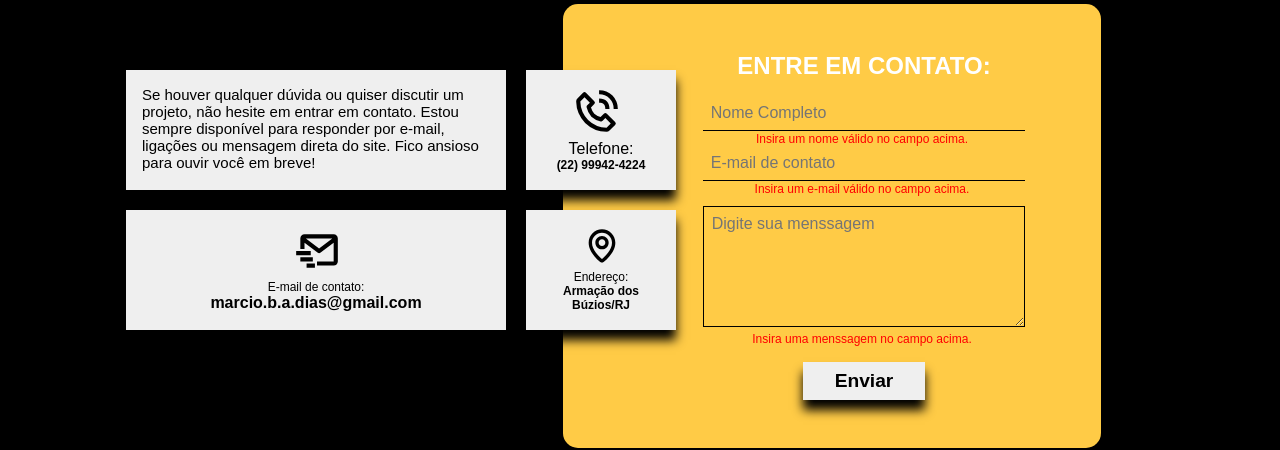
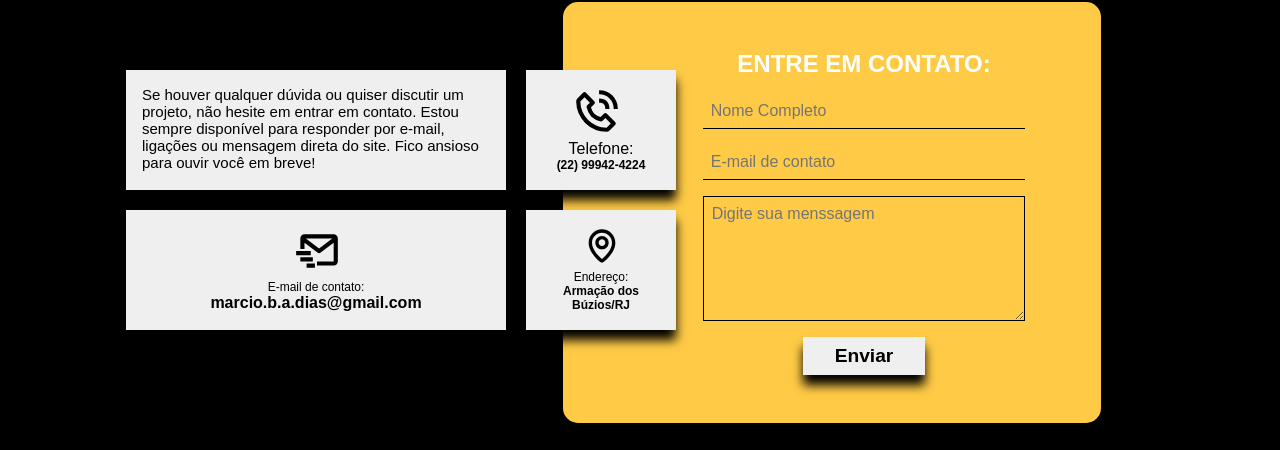
Before and after one commit to MarcioBADias/my-portifolio-main, a React (Create React App) app: page / in a window 1280 px wide. Shown: the part 2205-2655 px from the top of the page. Built offline with nearby package versions, Linux system fonts and the light colour scheme.

Commit message:
ajustes no form

```diff
--- a/src/components/form/index.js
+++ b/src/components/form/index.js
@@ -5,12 +5,29 @@ import { BiMailSend, BiMap, BiPhoneCall } from "react-icons/bi";
 import * as C from './style';
 
 const Form = () => {
-    const [validDate, setValidDate] = useState(false);
+    /* const [sendMessage, setSendMessage] = useState(false);
+    const [name, setName] = useState('');
+    const [mail, setMail] = useState('');
+    const [message, setMessage] = useState('');
+    const [isValidName, setIsValidName] = useState(true);
+    const [isValidMail, setIsValidMail] = useState(true);
+    const [isValidMessage, setIsValidMessage] = useState(true);
+
     const validName = /^[a-zA-ZÀ-ÿ]+([\s][a-zA-ZÀ-ÿ]+)*$/;
     const validMail = /^[^\s@]+@[^\s@]+[^\s@]+$/;
-    const validText = /^[\s\S]+$/;
+    const validMessage = /^[\s\S]+$/;
 
+    const handleSubmit = e => {
+        e.preventDefault()
 
+        if(name === ''|| mail === '' || message === ''){
+            name !== validName && setIsValidName(false);
+            mail !== validMail && setIsValidMail(false);
+            message !== validMessage && setIsValidMessage(false);
+            return;
+        }
+    }
+     */
 
     return(
         <C.Section id='contact'>
@@ -71,23 +88,37 @@ const Form = () => {
             </C.SquareArea>
         </C.SocialArea>
         <C.FormArea>
-            <C.Form action='https://formsubmit.co/marcius.dev.estudos@gmail.com' method='POST'>
+            <C.Form
+                action='https://formsubmit.co/marcius.dev.estudos@gmail.com'
+                method='POST'>
                 <C.Title>
                     Entre em contato:
                 </C.Title>
                 <input type='hidden' name='_next' value='https://marcio-portifolio.netlify.app/'/>
-                <C.InputLarge name='name' type='text' placeholder='Nome Completo'/>
-                {!validDate && <span style={{color:'red',marginLeft:60, marginTop:-15, fontSize:12}}>
+                <C.InputLarge
+                    name='name'
+                    type='text'
+                    placeholder='Nome Completo'/>
+
+                {/* {!isValidName && <span style={{color:'red',marginLeft:60, marginTop:-15, fontSize:12}}>
                         Insira um nome válido no campo acima.
-                    </span>}
-                <C.InputLarge name='email' type='email'  placeholder='E-mail de contato'/>
-                {!validDate && <span style={{color:'red',marginLeft:60, marginTop:-15, marginBottom:10, fontSize:12}}>
+                    </span>} */}
+
+                <C.InputLarge
+                    name='email'
+                    type='email'
+                    placeholder='E-mail de contato'/>
+
+                {/* {!isValidMail && <span style={{color:'red',marginLeft:60, marginTop:-15, marginBottom:10, fontSize:12}}>
                         Insira um e-mail válido no campo acima.
-                    </span>}
-                <C.InputTextBox name='message' placeholder='Digite sua menssagem'/>
-                {!validDate && <span style={{color:'red',marginLeft:60, marginTop:5, fontSize:12}}>
+                    </span>} */}
+
+                <C.InputTextBox
+                    name='message'
+                    placeholder='Digite sua menssagem'/>
+                {/* {!isValidMessage && <span style={{color:'red',marginLeft:60, marginTop:5, fontSize:12}}>
                         Insira uma menssagem no campo acima.
-                    </span>}
+                    </span>} */}
                 <C.Button type='submit'>Enviar</C.Button>
             </C.Form>
         </C.FormArea>
```
